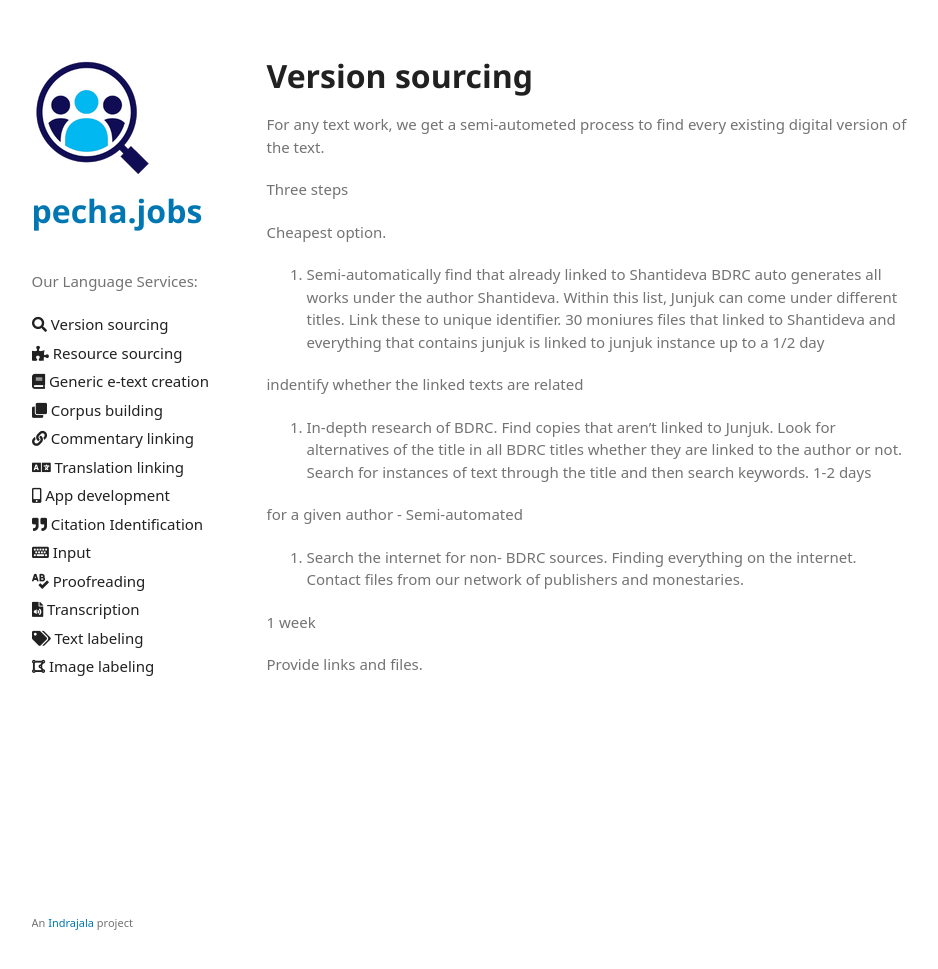
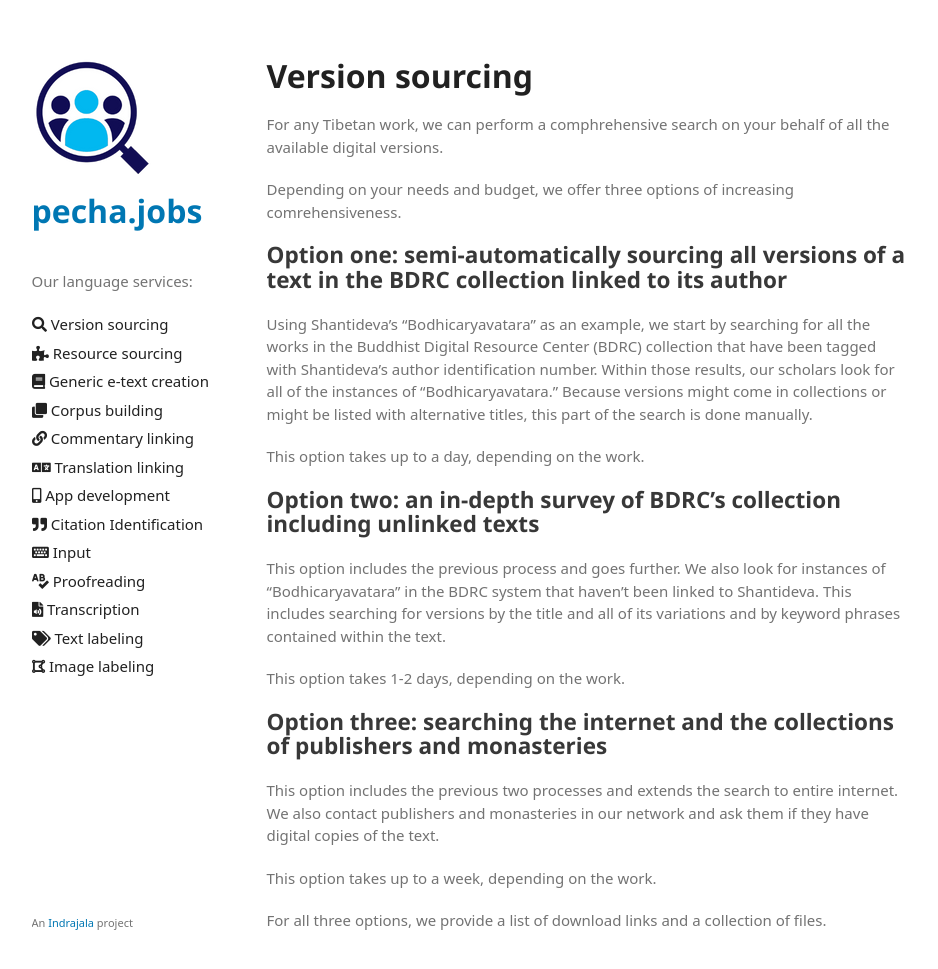
Before and after one commit to pecha-jobs/pecha-jobs.github.io, a Jekyll site: the page built from versions.md, in a window 1280 px wide and 1002 px high. Shown: the top 969 px of the window, without its empty margins (171-1109 px from the left). Built offline with Jekyll 4.4.1, drawn with Linux system fonts in a browser that asks for light colours; some web fonts are replaced; our own code applies the rules of GitHub Pages for plain Markdown files.

Commit message:
Updated version sourcing

```diff
--- a/_includes/sidebar.html
+++ b/_includes/sidebar.html
@@ -14,7 +14,7 @@
         <li><a href="https://github.com/pechajobs" rel="author"><i class="fab fa-github"></i> GitHub</a></li>
     </ul> -->
     <br>
-    <p class="view">Our Language Services:</p>
+    <p class="view">Our language services:</p>
 
     <!-- https://fontawesome.com/v5/search?o=r&m=free -->
     <ul class="link">
--- a/versions.md
+++ b/versions.md
@@ -1,29 +1,24 @@
 
 # Version sourcing
 
-For any text work, we get a semi-autometed process to find every existing digital version of the text.
+For any Tibetan work, we can perform a comphrehensive search on your behalf of all the available digital versions.
 
-Three steps
+Depending on your needs and budget, we offer three options of increasing comrehensiveness.
+## Option one: semi-automatically sourcing all versions of a text in the BDRC collection linked to its author
 
-Cheapest option.
+Using Shantideva's "Bodhicaryavatara" as an example, we start by searching for all the works in the Buddhist Digital Resource Center (BDRC) collection that have been tagged with Shantideva's author identification number. Within those results, our scholars look for all of the instances of "Bodhicaryavatara." Because versions might come in collections or might be listed with alternative titles, this part of the search is done manually.
 
-1. Semi-automatically find that already linked to Shantideva
-BDRC auto generates all works under the author Shantideva. Within this list, Junjuk can come under different titles. Link these to unique identifier. 30 moniures
-files that linked to Shantideva and everything that contains junjuk is linked to junjuk
-instance up to a 1/2 day
+This option takes up to a day, depending on the work.
+## Option two: an in-depth survey of BDRC's collection including unlinked texts
 
-indentify whether the linked texts are related
+This option includes the previous process and goes further. We also look for instances of "Bodhicaryavatara" in the BDRC system that haven't been linked to Shantideva. This includes searching for versions by the title and all of its variations and by keyword phrases contained within the text.
 
-2. In-depth research of BDRC. Find copies that aren't linked to Junjuk.
-Look for alternatives of the title in all BDRC titles whether they are linked to the author or not. Search for instances of text through the title and then search keywords.
-1-2 days
+This option takes 1-2 days, depending on the work.
 
-for a given author -
-Semi-automated
+## Option three: searching the internet and the collections of publishers and monasteries
 
+This option includes the previous two processes and extends the search to entire internet. We also contact publishers and monasteries in our network and ask them if they have digital copies of the text.
 
-3. Search the internet for non- BDRC sources. Finding everything on the internet. Contact files from our network of publishers and monestaries.
+This option takes up to a week, depending on the work.
 
-1 week
-
-Provide links and files.
+For all three options, we provide a list of download links and a collection of files.
```
Also changed, not shown: resources.md (+2 -0 lines).
